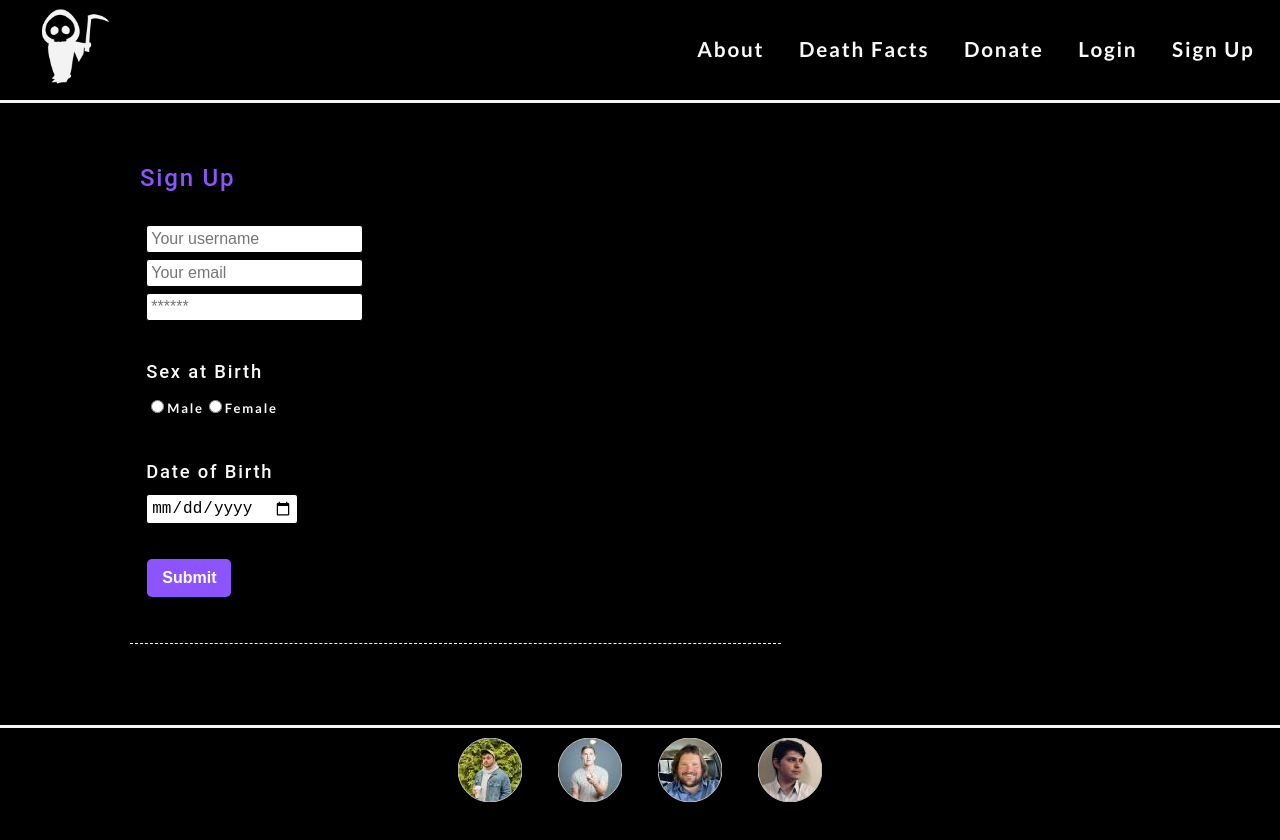
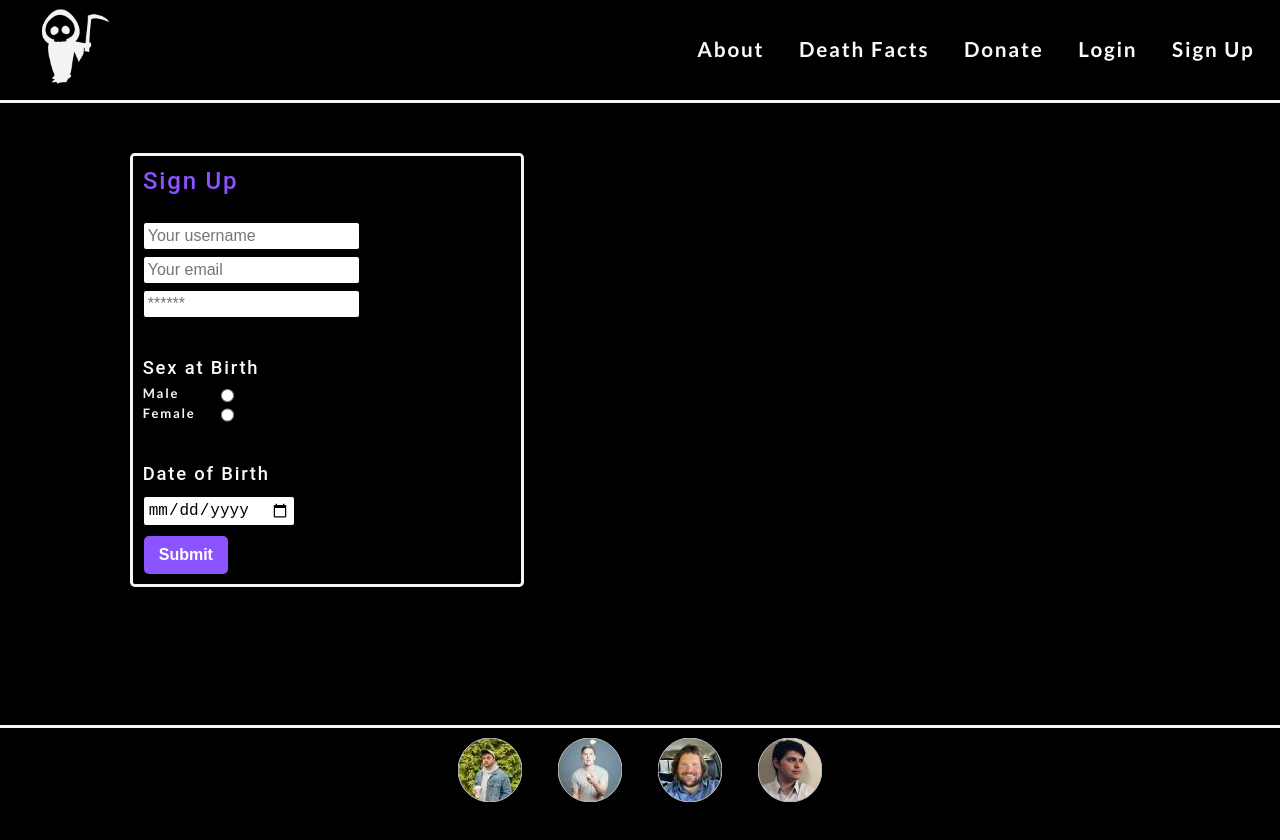
Before and after one commit to GunnySensei/project_dEd, a React (Create React App) app in the folder client/: page /Signup in a window 1280 px wide. Shown: the top 840 px of the page. Built offline with nearby package versions, Linux system fonts and the light colour scheme.

Commit message:
added more styling on signup and login pages

```diff
--- a/client/src/index.css
+++ b/client/src/index.css
@@ -122,7 +122,7 @@ span[role="img"] {
 }
 
 form {
-  width: 40%;
+  width: 100%;
 }
 
 input {
@@ -250,7 +250,7 @@ nav li {
   color: var(--dark);
   height: fit-content;
   min-width: 20%;
-  max-width: 30%;
+  max-width: 40%;
 }
 
 .card-header {
@@ -264,18 +264,39 @@ nav li {
 .card-body {
   padding: 2.5%;
   font-size: 1.4rem;
-  border-bottom: 1px dashed whitesmoke;
+  /* border-bottom: 1px dashed whitesmoke; */
 }
 
 /* page style end */
 
 /* sign up styles start */
 
+.signup-card {
+  margin: 0 1.5% 20px 0;
+  border: 3px solid whitesmoke;
+  border-radius: var(--border-radius);
+  height: fit-content;
+  max-width: 60%;
+}
+
+.signup-form {
+  width: 100%;
+}
+
 .form-header {
   font-size: small;
+  width: 20%;
 }
 
 /* sign up styles end */
+
+/* login styles start */
+
+.form-input {
+  max-width: 80%;
+}
+
+/* login styles end */
 
 textarea {
   width: 600px;
@@ -392,7 +413,7 @@ button {
   cursor: pointer;
   font-size: 16px;
   font-weight: 600;
-  margin-bottom: 30px;
+  margin-top: 10px;
   padding: 10px 15px;
 }
 
--- a/client/src/pages/Signup.js
+++ b/client/src/pages/Signup.js
@@ -45,7 +45,7 @@ const Signup = () => {
         <div className="signup-card">
           <h4 className="card-header">Sign Up</h4>
           <div className="card-body">
-            <form onSubmit={handleFormSubmit}>
+            <form onSubmit={handleFormSubmit} className="signup-form">
               <input
                 className="form-input"
                 placeholder="Your username"
@@ -76,6 +76,10 @@ const Signup = () => {
               <br></br>
               <br></br>
               <h5>Sex at Birth</h5>
+              <div className="flex-row">
+                <label htmlFor="Male" className="form-header">
+                  Male
+                </label>
                 <input
                   className="form-input"
                   name="sex"
@@ -84,8 +88,10 @@ const Signup = () => {
                   value="Male"
                   onChange={handleChange}
                 />
-              <label htmlFor="Male" className="form-header">
-                Male
+              </div>
+              <div className="flex-row">
+                <label htmlFor="Female" className="form-header">
+                  Female
                 </label>
                 <input
                   className="form-input"
@@ -95,11 +101,8 @@ const Signup = () => {
                   value="Female"
                   onChange={handleChange}
                 />
-              <label htmlFor="Female" className="form-header">
-                Female
-              </label>
-              <br></br>
-              <br></br>
+              </div>
+              <br />
               <h5>Date of Birth</h5>
               <input
                 className="form-input"
@@ -109,7 +112,6 @@ const Signup = () => {
                 value={formState.birthday}
                 onChange={handleChange}
               />
-              <br></br>
               <br></br>
               <button className="btn d-block w-100" type="submit">
                 Submit
```
Also changed, not shown: 2 other files (tests, documents, lock files or other folders). Lines whose indentation alone changed are shown as unchanged.
